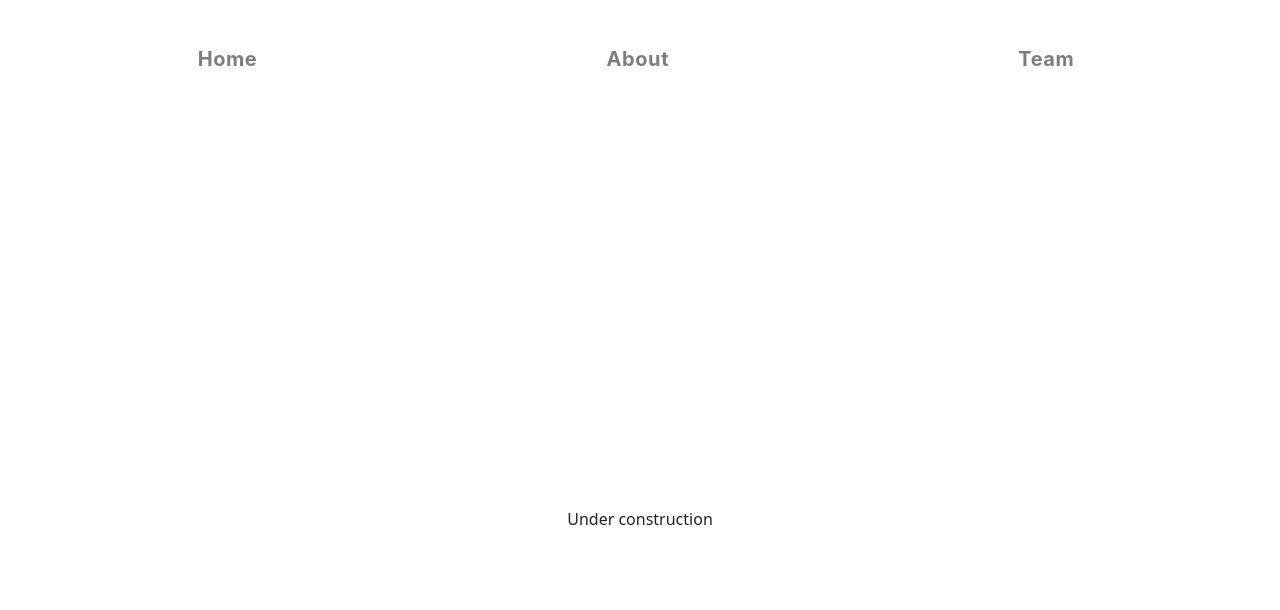
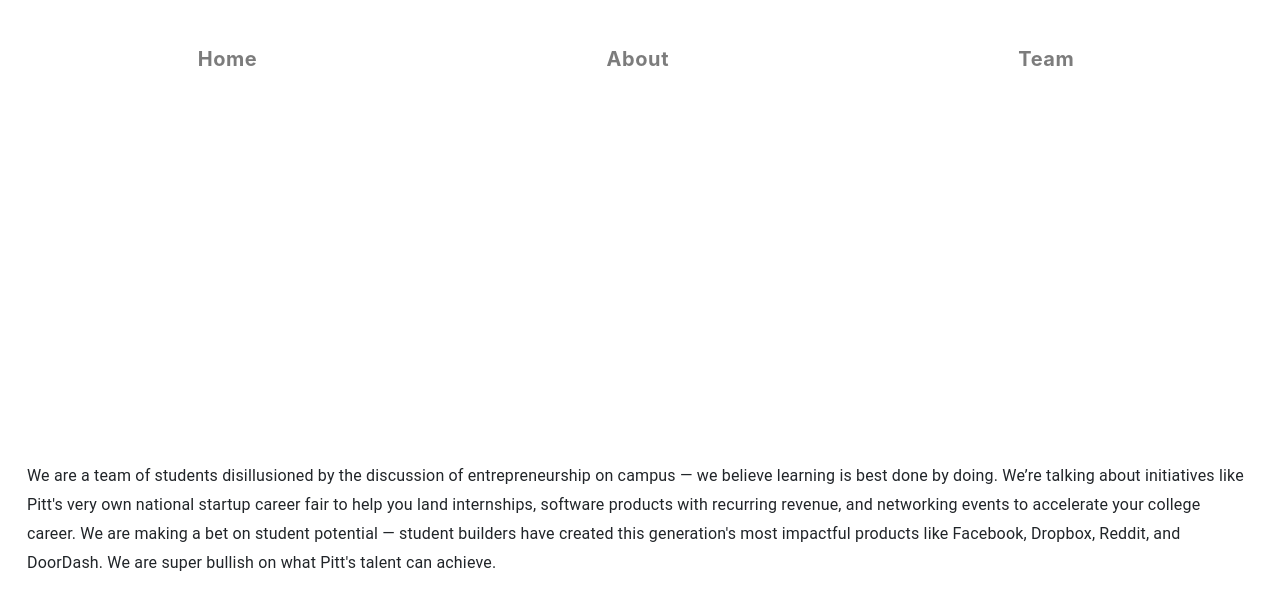
Before and after one commit to rohitbommisetti/colab, a React (Create React App) app: page /about in a window 1280 px wide. Shown: the top 610 px of the page. Built offline with nearby package versions, Linux system fonts and the light colour scheme.

Commit message:
Add about page and css clean ups

```diff
--- a/src/App.css
+++ b/src/App.css
@@ -1,12 +1,16 @@
 html, body {
-width: 100%;
-height: 100%;
-margin: 0px;
-padding: 0px;
+  width: 100%;
+  height: 100%;
+  margin: 0px;
+  padding: 0px;
 }
 
 .wrap-home {
   display: inline-block;
+}
+
+.wrap-about {
+  margin: 27px;
 }
 
 .base {
@@ -41,9 +45,6 @@ h2 {
 
 }
 
-.join-btn {}
-
-
 @font-face {
   font-family: 'MonumentExtended';
   font-style: normal;
--- a/src/Navigation.js
+++ b/src/Navigation.js
@@ -4,9 +4,8 @@ import { Tabs, Tab, styled } from '@mui/material';
 const routes = ['/', '/about', 'team'];
 
 const ColabTabs = styled(Tabs)({
-  '& .MuiTabs-indicator': {
-    backgroundColor: '#1890ff',
-  },
+  backgroundColor: "white",
+  boxShadow: "0 0 20px 30px white",
 });
 
 const ColabTab = styled((props) => <Tab disableRipple {...props} />)(({ theme }) => ({
@@ -59,9 +58,6 @@ const Navigation = (props) => {
       </nav>
       <nav className="navbar fixed-bottom navbar-light d-block d-lg-none bottom-tab-nav" role="navigation">
         <ColabTabs
-          sx={{
-            margin: '27px'
-          }}
         >
           <div className=" d-flex flex-row justify-content-around w-100">
             <ColabTab value={routes[0]} label="Home" component={Link} to={routes[0]} />
--- a/src/pages/About.js
+++ b/src/pages/About.js
@@ -1,10 +1,29 @@
+import { Typography } from '@mui/material';
 import React from 'react';
+
 
 
 const About = (props) => {
 return (
     <div className='base'>
-      Under construction
+      <div className='wrap-about'>
+        <Typography
+          variant="body2"
+          align="left"
+          gutterBottom="true"
+          paragraph="true"
+          sx={{
+            marginTop: '60px',
+            marginBottom: "60px",
+            fontSize: '1.0rem',
+            lineHeight: '29px',
+          }}
+        >
+          We are a team of students disillusioned by the discussion of entrepreneurship on campus — we believe learning is best done by doing.
+          We’re talking about initiatives like Pitt's very own national startup career fair to help you land internships, software products with recurring revenue, and networking events to accelerate your college career.
+          We are making a bet on student potential — student builders have created this generation's most impactful products like Facebook, Dropbox, Reddit, and DoorDash. We are super bullish on what Pitt's talent can achieve.
+        </Typography>
+      </div>
     </div>
   )
 };
--- a/src/pages/Home.js
+++ b/src/pages/Home.js
@@ -27,7 +27,7 @@ const Home = (props) => {
                     sx={{
                         marginTop: '18px'
                     }}
-                    href="https://airtable.com/shrHwu5sIfueizeO8"
+                    href="https://forms.gle/VLxUJxHjJSSPpJT98"
                 >Join us</Button>
             </div>
         </div>
```
